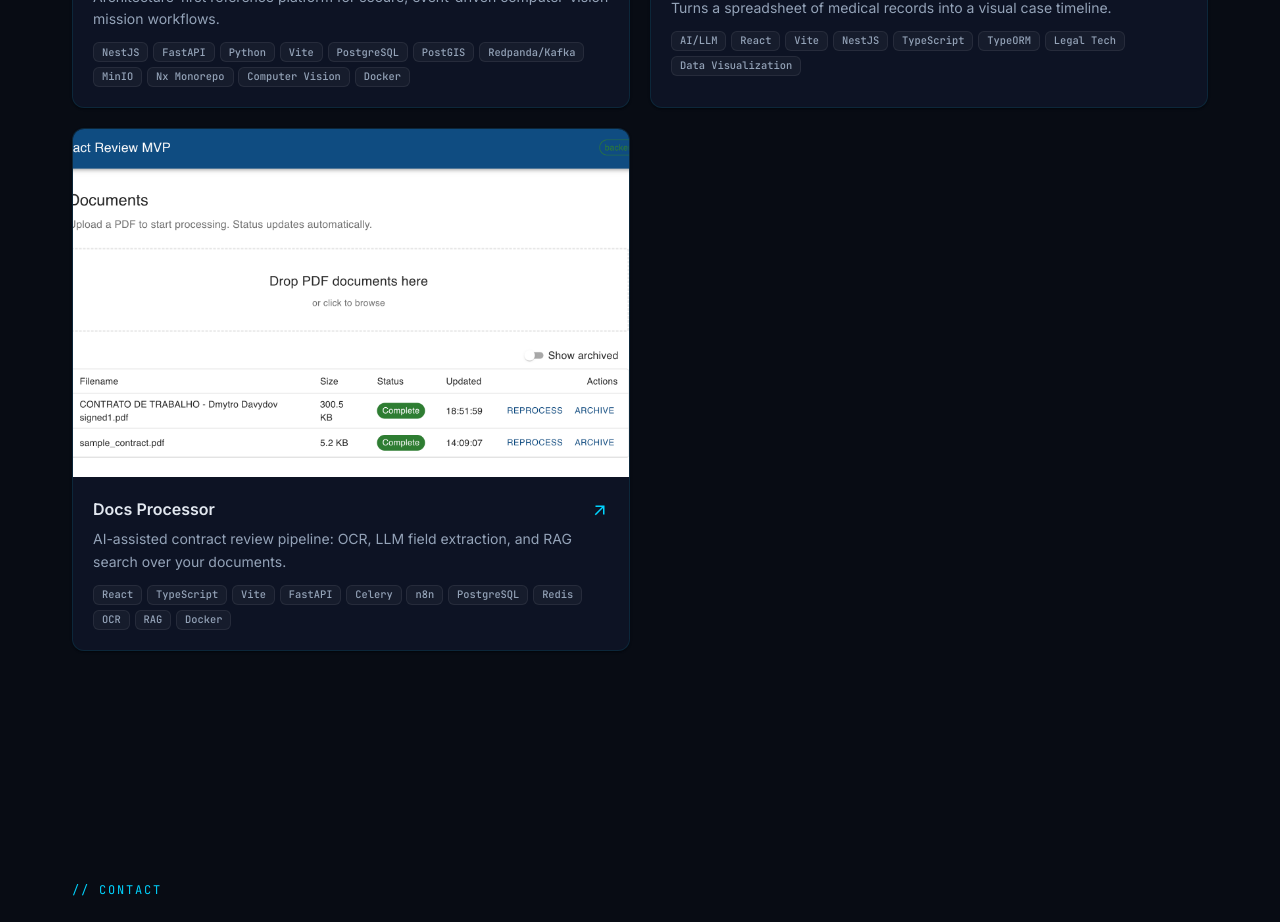
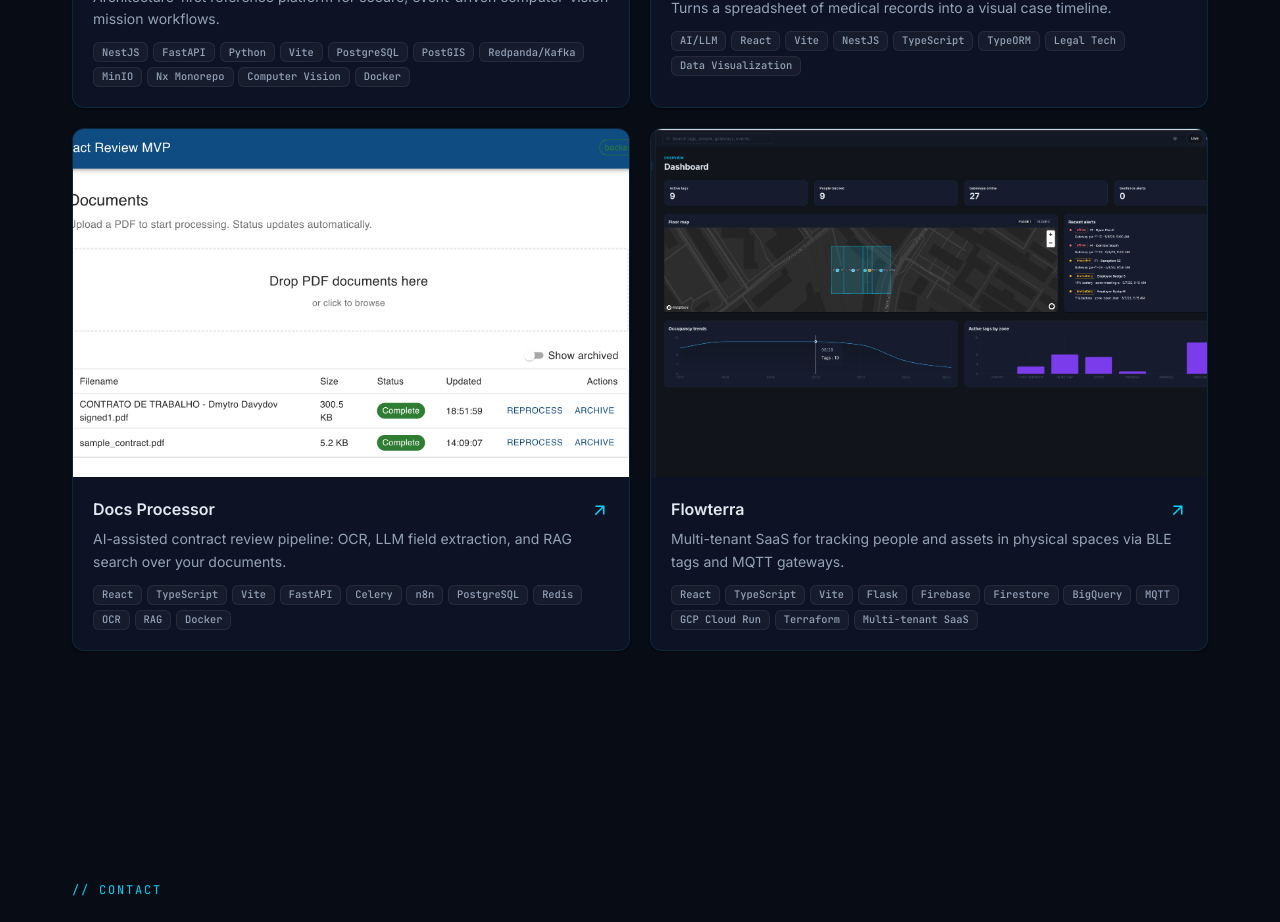
Before and after one commit to dmytro-davydov-dev/dmytro-davydov-dev.github.io, a React (Vite) app: page /#portfolio in a window 1280 px wide. Shown: the part 6220-7142 px from the top of the page. Built offline with nearby package versions, Linux system fonts and the light colour scheme.

Commit message:
Flowterra is added to the portfolio

```diff
--- a/src/data/portfolioProjects.js
+++ b/src/data/portfolioProjects.js
@@ -55,4 +55,20 @@ export const PORTFOLIO_PROJECTS = [
       'A watchdog workflow polls for stuck or failed documents and auto-retries them before surfacing anything that needs a human — the kind of resilience detail that matters once a pipeline like this runs unattended.',
     ],
   },
+  {
+    slug: 'flowterra',
+    title: 'Flowterra',
+    tagline: 'Multi-tenant SaaS for tracking people and assets in physical spaces via BLE tags and MQTT gateways.',
+    images: ['/media/portfolio/flowterra.png'],
+    deployedUrl: 'https://flowterra-dev.web.app/dashboard',
+    repoUrl: 'https://github.com/dmytro-davydov-dev/ft-api',
+    origin: null,
+    tags: ['React', 'TypeScript', 'Vite', 'Flask', 'Firebase', 'Firestore', 'BigQuery', 'MQTT', 'GCP Cloud Run', 'Terraform', 'Multi-tenant SaaS'],
+    description: [
+      'Flowterra is a simplified, cost-optimised multi-tenant SaaS platform for tracking people and assets in physical spaces, re-targeted at MVP / small-production pilot scale rather than full enterprise deployment.',
+      'BLE tags and MQTT-native gateways report location and presence, and the platform turns that stream into occupancy analytics, configurable geofencing with entry/exit alerts, and site infrastructure management — scoped to one vertical at MVP (construction, healthcare, or education) with per-tenant isolation enforced end to end via a customerId claim on every request.',
+      "The architecture is GCP-only and serverless-first: a React 19 + Vite SPA on Firebase Hosting talks to a Flask API on Cloud Run; gateways publish over MQTT to a single EMQX broker, whose Pub/Sub bridge feeds a Cloud Function that writes live state to Firestore and time-partitioned analytics to BigQuery; Terraform manages dev and prod as separate GCP projects through GitHub Actions CI/CD.",
+      "It's under active MVP development — live dashboards, a reports section, self-service site management, and a Potree-powered 3D viewer for drone site captures are built out phase by phase, with each architectural decision recorded as an ADR alongside the code.",
+    ],
+  },
 ];
```
Also changed, not shown: public/media/portfolio/flowterra.png (added).
